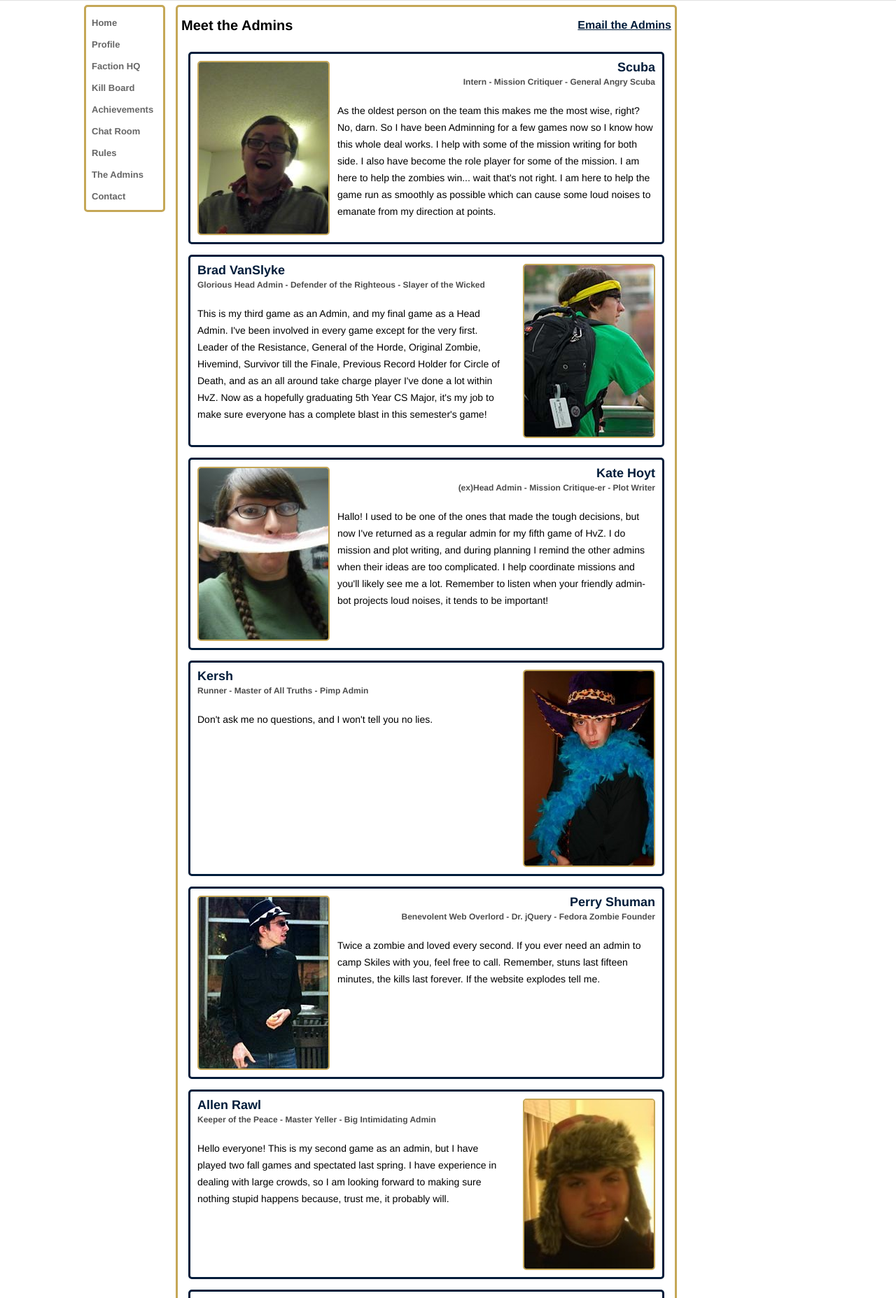
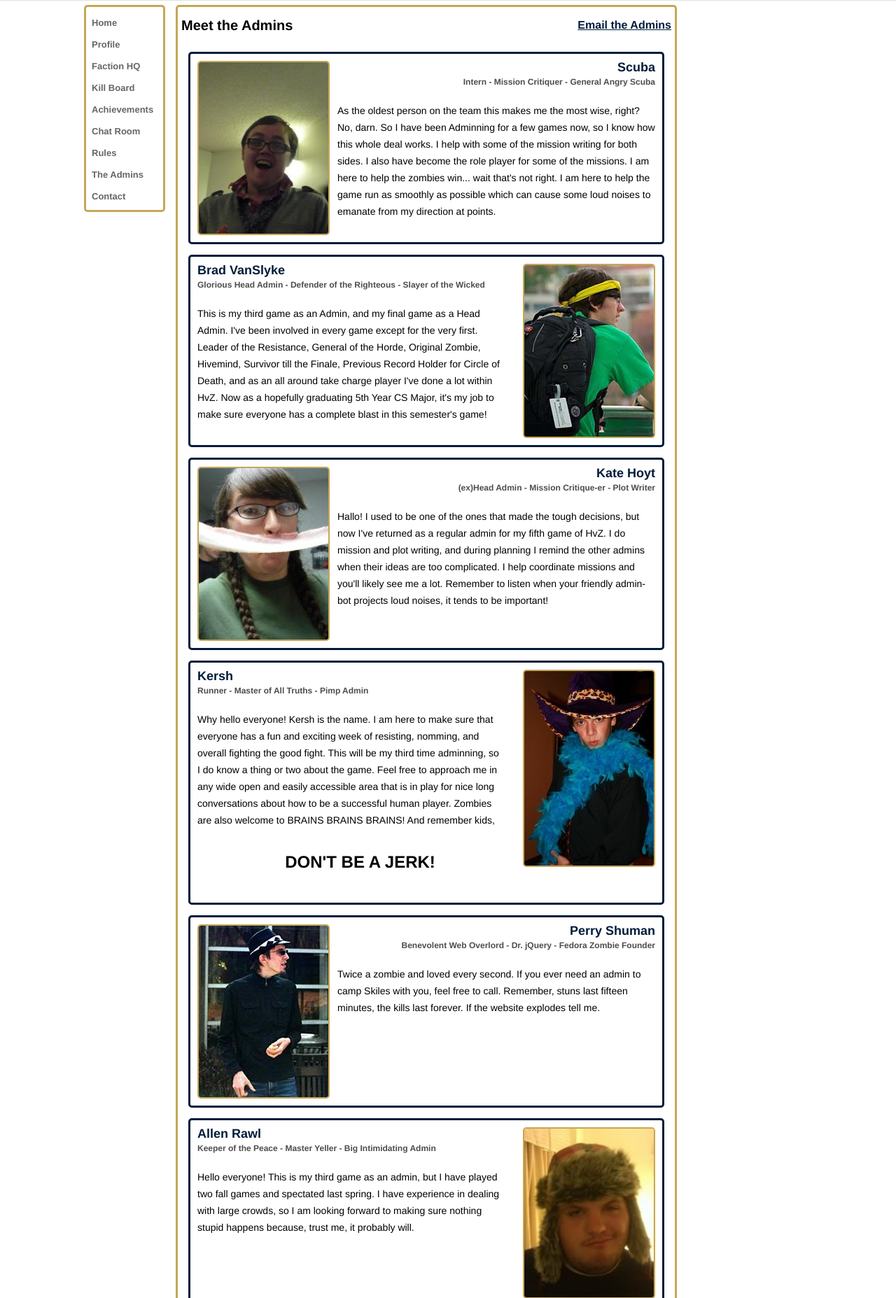
Before and after one commit to Noirbot/HvZ, a PHP site: page /the_admins.php in a window 1280 px wide. Shown: the part 170-2025 px from the top of the page at 70% size. Run offline with PHP 8.4, Linux system fonts and the light colour scheme; data that the repository does not hold is empty; grey boxes are pictures that could not be loaded.

Commit message:
Kersh's bio updates.

```diff
--- a/the_admins.php
+++ b/the_admins.php
@@ -39,7 +39,7 @@
 			<h3>Scuba</h3>
 			<h4 id="scuba"> Intern - Mission Critiquer - General Angry Scuba</h4>
 			<p>
-				As the oldest person on the team this makes me the most wise, right? No, darn. So I have been Adminning for a few games now so I know how this whole deal works. I help with some of the mission writing for both side. I also have become the role player for some of the mission. I am here to help the zombies win... wait that's not right. I am here to help the game run as smoothly as possible which can cause some loud noises to emanate from my direction at points.
+				As the oldest person on the team this makes me the most wise, right? No, darn. So I have been Adminning for a few games now, so I know how this whole deal works. I help with some of the mission writing for both sides. I also have become the role player for some of the missions. I am here to help the zombies win... wait that's not right. I am here to help the game run as smoothly as possible which can cause some loud noises to emanate from my direction at points.
 			</p>
 		</div>
 
@@ -66,7 +66,7 @@
 			<h3>Kersh</h3>
             <h4 id="kersh"> Runner - Master of All Truths - Pimp Admin</h4>
 			<p>
-				Don't ask me no questions, and I won't tell you no lies.
+				Why hello everyone! Kersh is the name. I am here to make sure that everyone has a fun and exciting week of resisting, nomming, and overall fighting the good fight. This will be my third time adminning, so I do know a thing or two about the game. Feel free to approach me in any wide open and easily accessible area that is in play for nice long conversations about how to be a successful human player. Zombies are also welcome to BRAINS BRAINS BRAINS! And remember kids, <h1><center>DON'T BE A JERK!</center></h1>
 			</p>
 		</div>
 
@@ -84,7 +84,7 @@
 			<h3>Allen Rawl</h3>
 			<h4 id="allen"> Keeper of the Peace - Master Yeller - Big Intimidating Admin</h4>
 			<p>
-				Hello everyone! This is my second game as an admin, but I have played two fall games and spectated last spring. I have experience in dealing with large crowds, so I am looking forward to making sure nothing stupid happens because, trust me, it probably will.
+				Hello everyone! This is my third game as an admin, but I have played two fall games and spectated last spring. I have experience in dealing with large crowds, so I am looking forward to making sure nothing stupid happens because, trust me, it probably will.
 			</p>
 		</div>
 
@@ -140,7 +140,7 @@
            <h3>Colin Sanders</h3>
            <h4 id="colin"> The Colonel - Obsessive Email Checker</h4>
            <p>
-               If you ask me for chicken, I will stun you. If you are a human, you can follow me to Woodruff to get some. I've played one game, and this is my first time as an admin, but don't try and tell me sock ricochets don't count, and don't be around me if you aren't having fun. That is all.
+               If you ask me for chicken, I will stun you. If you are a human, I will follow you to Woodruff to get some. I've played one game, and this is my first time as an admin, but don't try and tell me sock ricochets don't count, and don't be around me if you aren't having fun. That is all.
            </p>
        </div>
 
```
